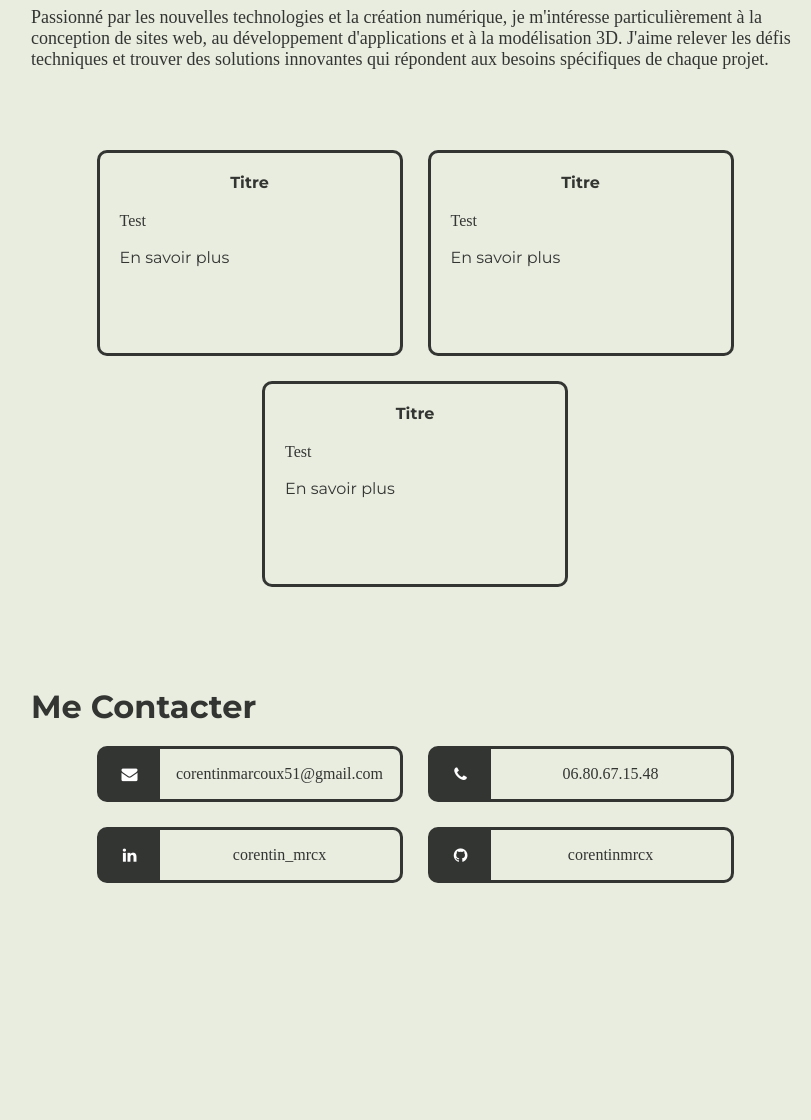
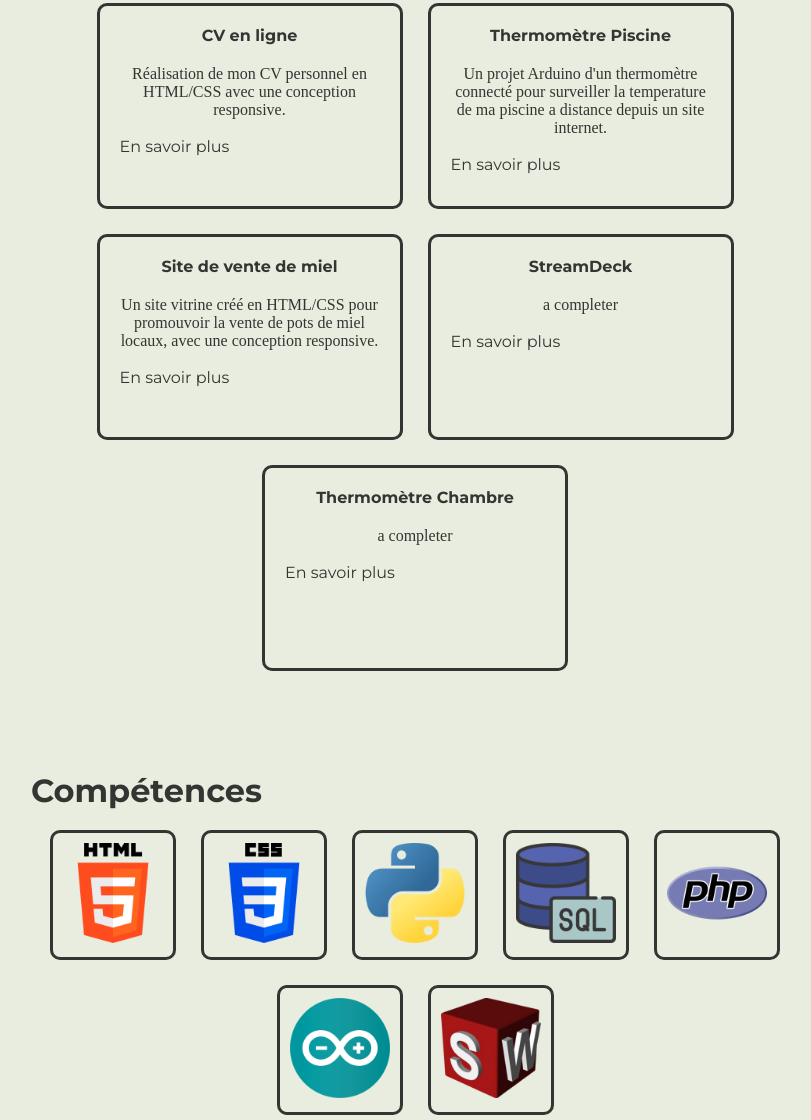
Before and after one commit to Cocodark51/Portfolio, a plain HTML site: page index.html in a window 1280 px wide. Shown: the part 1092-2212 px from the top of the page, without its empty margins (225-1036 px from the left). Before the commit the page ends 1975 px from the top, so only its background shows below. Drawn offline with Linux system fonts and the light colour scheme; a web font is replaced by a local one.

Commit message:
MAJ dossier + Ajout Section Skills

```diff
--- a/index.html
+++ b/index.html
@@ -14,6 +14,7 @@
             <ul class="links">
                 <li><a href="#about">A propos</a></li>
                 <li><a href="#project">Réalisations</a></li>
+                <li><a href="#competences">Compétences</a></li>
                 <li><a href="#contact">Contact</a></li>
             </ul>
             <div class="bouton">
@@ -23,6 +24,7 @@
             <div class="menu open">
                 <li><a href="#about">A propos</a></li>
                 <li><a href="#project">Réalisations</a></li>
+                <li><a href="#competences">Compétences</a></li>
                 <li><a href="#contact">Contact</a></li>
             </div>
         </div>
@@ -37,7 +39,10 @@
             <small><i class="fa fa-map-marker" aria-hidden="true">&nbsp;<a href="https://www.google.fr/maps/place/51320+Soudron/@48.8366133,4.1871883,13z/data=!4m15!1m8!3m7!1s0x47e9598f5721ff8d:0x8f5aa698be659539!2s51320+Soudron!3b1!8m2!3d48.838736!4d4.199881!16s%2Fm%2F03qdb40!3m5!1s0x47e9598f5721ff8d:0x8f5aa698be659539!8m2!3d48.838736!4d4.199881!16s%2Fm%2F03qdb40?entry=ttu" style="color: black; text-decoration: underline;">Soudron</a> | Reims, France</i></small>
             <h1>Bonjour, <br>je suis Corentin</h1>
             <br>
-            <p>Lorem ipsum dolor sit amet consectetur adipisicing elit. Aperiam dolores veniam optio aut! Unde enim molestias, laboriosam veniam consectetur quae quod magnam reiciendis expedita perspiciatis harum iusto hic quia natus!</p>
+            <p>Étudiant en BUT Informatique à l'IUT de Reims, je suis passionné par l'informatique et notamment par la programmation web.
+                Au cours de cette formation, j'ai acquis des compétences dans de nombreux langages tels que Python, PHP, SQL, ou encore HTML/CSS.
+                En dehors de l'informatique, je porte de l'intérêt pour le sport (football, Formule 1) et pour les jeux vidéo.
+            </p>
             <div class="button">
                 <a href="#contact"><button class="btn" type="button">Me contacter</button></a>
                 <a href=""><button class="btn" type="button">Mon CV</button></a>
@@ -49,38 +54,95 @@
         <div class="aboutText">
             <h1>A propos de moi</h1>
             <br>
-            <p>Bienvenue sur mon portfolio ! Je suis Corentin Marcoux, titulaire d'un Baccalauréat Technologique STI2D, actuellement en première année de Bachelor Universitaire de Technologie (BUT) Informatique à Reims et passionné par le monde de l'informatique et du développement.
+            <p>
+                Bienvenue sur mon portfolio ! Je suis Corentin Marcoux, actuellement en première année de Bachelor
+                Universitaire de Technologie (BUT) Informatique à Reims et passionné par le monde de l'informatique et
+                du développement.
 
-                <br><br>Mes études tournées vers la physique chimie, les mathématiques et l’ingénierie, l’innovation et le développement durable en particulier m’ont permis de développer mon sens de l’analyse et de la logique mais surtout le travail d’équipe. Mon attrait pour l'informatique m'a conduit à explorer le développement web et la modélisation 3D. J'ai ainsi acquis des compétences techniques dans la conception de sites web en HTML et CSS, ainsi que dans la création d'objet en 3D a l'aide de SolidWorks notamment. Actuellement, je suis en BUT Informatique pour approfondir mes connaissances et acquérir des compétences plus pointues.
+                <br><br>
 
-                <br><br>En dehors de mes études, je m'investis pleinement dans la réparation et la résolution de problèmes informatiques, développant ainsi des compétences pratiques en résolution technique et perfectionnant ma capacité à proposer des solutions efficaces. Mon parcours professionnel inclut également une expérience enrichissante en tant qu'ouvrier agricole, un job étudiant qui m'a enseigné l'importance du travail d'équipe, de la rigueur et de l'adaptabilité, des compétences transversales essentielles dans mon approche du développement informatique.
+                Ayant obtenu un Baccalauréat Technologique STI2D, mes études m'ont permis de développer mon sens de
+                l'analyse et de la logique ainsi que le travail d'équipe. Mon attrait pour l'informatique m'a conduit à
+                explorer la programmation et notamment le développement WEB ou j'ai acquis des compétences techniques dans
+                la conception de sites web en HTML et CSS.
 
-                <br><br>Passionné par les nouvelles technologies et la création numérique, je m'intéresse particulièrement à la conception de sites web, au développement d'applications et à la modélisation 3D. J'aime relever les défis techniques et trouver des solutions innovantes qui répondent aux besoins spécifiques de chaque projet.</p>
+                <br><br>
+
+                En dehors de mes études, je m'investis pleinement dans la réparation et la résolution de problèmes
+                 informatiques, développant ainsi des compétences pratiques en résolution technique et perfectionnant ma
+                 capacité à proposer des solutions efficaces. Mon parcours professionnel inclut également une expérience
+                 enrichissante en tant qu'ouvrier agricole, un job qui m'a enseigné l'importance du travail d'équipe, de
+                 la rigueur et de l'adaptabilité, des compétences transversales essentielles dans mon approche du
+                 développement informatique.
+
+            </p>
         </div>
     </div>
 
     <div class="grid" id="project">
         <div class="grid-content">
             <div class="grid-item">
-                <h4>Titre</h4>
-                <p>Test</p>
+                <h4>CV en ligne</h4>
+                <p>Réalisation de mon CV personnel en HTML/CSS avec une conception responsive.</p>
                 <br>
                 <a href="" style="color: rgba(51, 53, 51);">En savoir plus</a>
             </div>
             <div class="grid-item">
-                <h4>Titre</h4>
-                <p>Test</p>
+                <h4>Thermomètre Piscine</h4>
+                <p>Un projet Arduino d'un thermomètre connecté pour surveiller la temperature de ma piscine a distance depuis un site internet.</p>
                 <br>
                 <a href="" style="color: rgba(51, 53, 51);">En savoir plus</a>
             </div>
             <div class="grid-item">
-                <h4>Titre</h4>
-                <p>Test</p>
+                <h4>Site de vente de miel</h4>
+                <p>Un site vitrine créé en HTML/CSS pour promouvoir la vente de pots de miel locaux, avec une conception responsive.</p>
+                <br>
+                <a href="" style="color: rgba(51, 53, 51);">En savoir plus</a>
+            </div>
+            <div class="grid-item">
+                <h4>StreamDeck</h4>
+                <p>a completer</p>
+                <br>
+                <a href="" style="color: rgba(51, 53, 51);">En savoir plus</a>
+            </div>
+            <div class="grid-item">
+                <h4>Thermomètre Chambre</h4>
+                <p>a completer</p>
                 <br>
                 <a href="" style="color: rgba(51, 53, 51);">En savoir plus</a>
             </div>
         </div>
     </div>
+
+    <div class="skills" id="competences">
+        <div class="skills_contain">
+            <h1>Compétences</h1>
+            <div class="container_skills">
+                <div class="skills_cards">
+                    <img src="img/Competences/html.png" alt="">
+                </div>
+                <div class="skills_cards">
+                    <img src="img/Competences/css.png" alt="">
+                </div>
+                <div class="skills_cards">
+                    <img src="img/Competences/python.png" alt="">
+                </div>
+                <div class="skills_cards">
+                    <img src="img/Competences/sql.png" alt="">
+                </div>
+                <div class="skills_cards">
+                    <img src="img/Competences/php.png" alt="">
+                </div>
+                <div class="skills_cards">
+                    <img src="img/Competences/arduino.png" alt="">
+                </div>
+                <div class="skills_cards">
+                    <img src="img/Competences/solidworks.png" alt="">
+                </div>
+            </div>
+        </div>
+    </div>
+
 
     <div class="contact" id="contact">
         <div class="containerContact">
--- a/styles.css
+++ b/styles.css
@@ -190,7 +190,7 @@ p{
 
 .grid .grid-content .grid-item{
     width: 300px;
-    height: 200px;
+    min-height: 200px;
     background-color: #E8EDDF;
     border: 3px solid rgba(51, 53, 51);
     border-radius: 10px;
@@ -207,7 +207,8 @@ p{
 }
 
 .grid .grid-content .grid-item p{
-    padding-left: 20px;
+    padding: 0px 20px 0px 20px;
+    text-align: center;
 }
 
 .grid .grid-content .grid-item a{
@@ -215,10 +216,46 @@ p{
 }
 
 /*----------------------------------------*/
+.skills{
+    display: flex;
+    justify-content: center;
+    margin-top: 100px;
+}
+
+.skills .skills_contain{
+    width: 60%;
+    height: auto;
+}
+
+.skills .skills_contain .container_skills{
+    display: flex;
+    flex-wrap: wrap;
+    justify-content: center;
+    gap: 25px;
+    margin-top: 20px;
+}
+
+.skills .skills_contain .container_skills .skills_cards{
+    padding: 10px;
+    border: 3px solid rgba(51, 53, 51);
+    border-radius: 10px;
+}
+
+.skills .skills_contain .container_skills .skills_cards:hover{
+    transform: scale(1.1);
+    transition: 0.5s ease;
+}
+
+.skills .skills_contain .container_skills .skills_cards img{
+    width: 100px;
+}
+/*----------------------------------------*/
+
 .contact{
     display: flex;
     justify-content: center;
     margin-top: 100px;
+
 }
 
 .contact .containerContact{
@@ -281,6 +318,7 @@ p{
 
     }
 
+    /*---*/
     .container{
         flex-direction: column;
         margin: 100px 60px 60px 60px;
@@ -306,10 +344,24 @@ p{
         font-size: 40px;
     }
 
+    /*---*/
     .about .aboutText{
         text-align: center;
     }
 
+    /*---*/
+    .skills{
+        margin-top: 50px;
+    }
+
+    .skills .skills_contain .container_skills .skills_cards img{
+        width: 50px;
+    }
+
+    /*---*/
+    .contact{
+        margin-top: 50px;
+    }
     .contact .containerContact .cards{
         flex-direction: column;
     }
```
Also changed, not shown: img/Competences/arduino.png (added), img/Competences/css.png (added), img/Competences/html.png (added), img/Competences/php.png (added), img/Competences/python.png (added), img/Competences/solidworks.png (added), img/Competences/sql.png (added).
